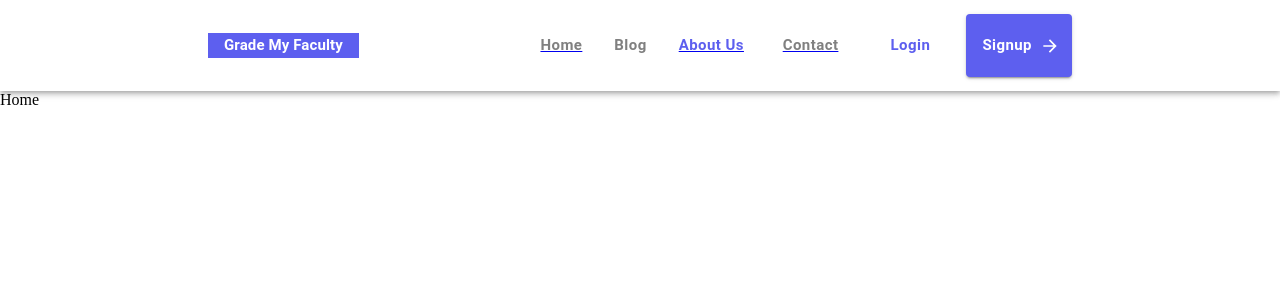
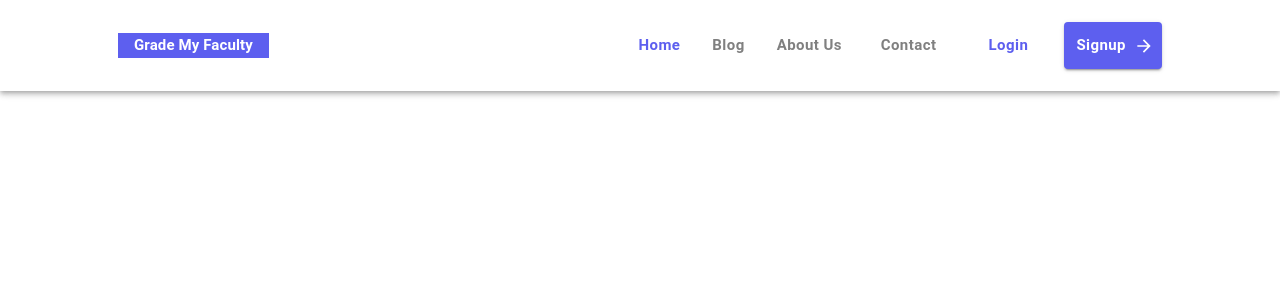
Before and after one commit to AbdulAziz0682/grade-my-faculty, a React (Create React App) app: page / in a window 1280 px wide. Shown: the top 300 px of the page. Built offline with nearby package versions, Linux system fonts and the light colour scheme.

Commit message:
Added styles for active route

```diff
--- a/src/components/TopBar/index.jsx
+++ b/src/components/TopBar/index.jsx
@@ -1,4 +1,5 @@
 import * as React from 'react';
+
 import AppBar from '@mui/material/AppBar';
 import Box from '@mui/material/Box';
 import Toolbar from '@mui/material/Toolbar';
@@ -13,10 +14,11 @@ import ListItem from '@mui/material/ListItem';
 import ListItemText from '@mui/material/ListItemText';
 import Container from '@mui/material/Container';
 import ArrowForward from '@mui/icons-material/ArrowForward';
-import { Link as MuiLink } from '@mui/material';
-import { Link } from 'react-router-dom';
+
+import { Link, useHistory } from 'react-router-dom';
 
 export default function TopBar() {
+  const { location: { pathname } } = useHistory();
   const [mobileMoreAnchorEl, setMobileMoreAnchorEl] = React.useState(null);
 
   const isMobileMenuOpen = Boolean(mobileMoreAnchorEl);
@@ -64,7 +66,7 @@ export default function TopBar() {
   return (
     <Box sx={{ flexGrow: 1 }}>
       <AppBar position="static" color="transparent">
-        <Container sx={{ py: 1.7 }}>
+        <Container maxWidth="xl" sx={{ py: 1.7, maxHeight: 91 }}>
           <Toolbar>
             <Typography
               variant="h6"
@@ -81,27 +83,27 @@ export default function TopBar() {
               Grade my faculty
             </Typography>
             <Box sx={{ flexGrow: 1, minWidth: 15 }} />
-            <Box id="Nav bar collapse">
-              <Box sx={{ display: { xs: 'none', md: 'flex' } }}>
+            <Box id="Nav bar collapse" sx={{ height: '100%' }}>
+              <Box sx={{ display: { xs: 'none', md: 'flex' }, alignItems: 'center', height: '100%' }}>
                 <List sx={{ display: 'flex' }}>
                   <ListItem>
-                    <Link to="/" sx={{ textDecoration: 'none' }}>
-                      <ListItemText primary="Home" primaryTypographyProps={{ variant: 'button', color: 'gray' }} />
+                    <Link to="/" style={{ textDecoration: 'none' }}>
+                      <ListItemText primary="Home" primaryTypographyProps={{ variant: 'button', color: pathname === '/' || pathname === '/home' ? 'primary.main' : 'gray' }} />
                     </Link>
                   </ListItem>
                   <ListItem>
-                    <MuiLink href="/blog" underline="none">
-                      <ListItemText primary="Blog" primaryTypographyProps={{ variant: 'button', color: 'gray' }} />
-                    </MuiLink>
-                  </ListItem>
-                  <ListItem>
-                    <Link to="/aboutUs">
-                      <ListItemText sx={{ minWidth: '4.5rem' }} primary="About Us" primaryTypographyProps={{ variant: 'button', color: 'primary.main' }} />
+                    <Link to="/blog" style={{ textDecoration: 'none' }}>
+                      <ListItemText primary="Blog" primaryTypographyProps={{ variant: 'button', color: pathname === '/blog' ? 'primary.main' : 'gray' }} />
                     </Link>
                   </ListItem>
                   <ListItem>
-                    <Link to="/contact">
-                      <ListItemText primary="Contact" primaryTypographyProps={{ variant: 'button', color: 'gray' }} />
+                    <Link to="/aboutUs" style={{ textDecoration: 'none' }}>
+                      <ListItemText sx={{ minWidth: '4.5rem' }} primary="About Us" primaryTypographyProps={{ variant: 'button', color: pathname === '/aboutUs' ? 'primary.main' : 'gray' }} />
+                    </Link>
+                  </ListItem>
+                  <ListItem>
+                    <Link to="/contact" style={{ textDecoration: 'none' }}>
+                      <ListItemText primary="Contact" primaryTypographyProps={{ variant: 'button', color: pathname === '/contact' ? 'primary.main' : 'gray' }} />
                     </Link>
                   </ListItem>
                 </List>
@@ -115,6 +117,7 @@ export default function TopBar() {
                 <Button
                   variant="contained"
                   endIcon={<ArrowForward />}
+                  sx={{ p: 1.5 }}
                 >
                   Signup
                 </Button>
--- a/src/routes/index.jsx
+++ b/src/routes/index.jsx
@@ -16,8 +16,8 @@ import SingUp from '../components/Pages/SignUp/index';
 export default function App() {
   return (
     <Router>
-      <TopBar />
       <Switch>
+        <TopBar />
         <Route exact path="/">
           <Home />
         </Route>
```
